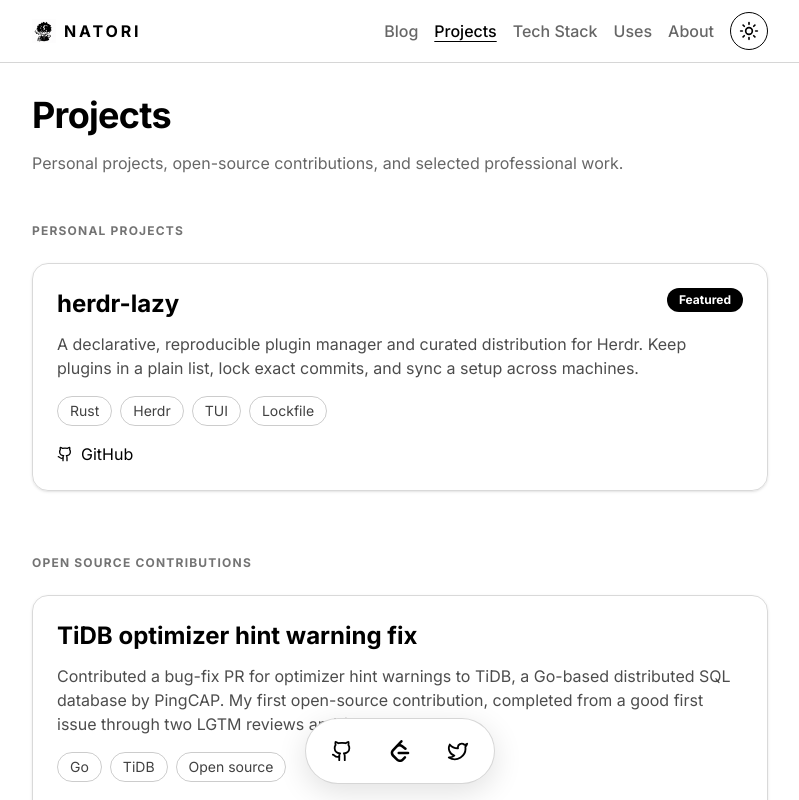
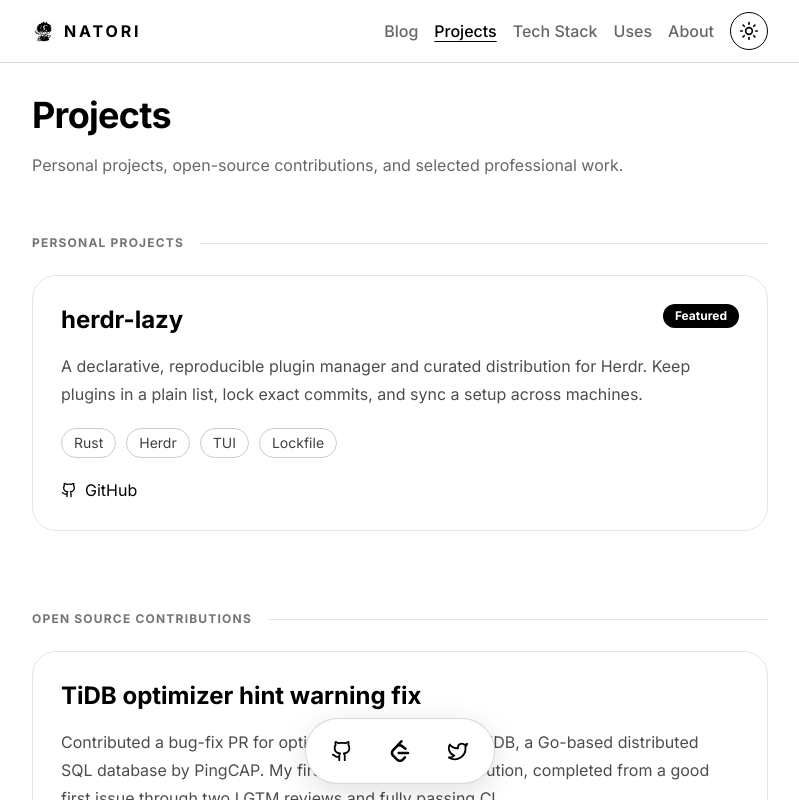
Before and after one commit to natori-hrj/natorium.dev, a SvelteKit app: page /projects in a window 1280 px wide. Shown: the top 800 px of the page, without its empty margins (240-1039 px from the left). Built offline with nearby package versions, Linux system fonts and the light colour scheme.

Commit message:
refactor: refine projects layout

```diff
--- a/src/routes/projects/+page.svelte
+++ b/src/routes/projects/+page.svelte
@@ -94,26 +94,29 @@
 
 <div class="max-w-4xl">
 	<h1 class="mb-4 text-4xl font-bold text-black dark:text-white">Projects</h1>
-	<p class="mb-12 text-black/60 dark:text-white/65">
+	<p class="mb-14 max-w-2xl leading-7 text-black/60 dark:text-white/65">
 		Personal projects, open-source contributions, and selected professional work.
 	</p>
 
-	<div class="space-y-16">
+	<div class="space-y-20">
 		{#each sections as section (section.id)}
 			<section aria-labelledby={section.id}>
-				<h2
-					id={section.id}
-					class="mb-6 text-xs font-bold tracking-widest text-black/55 uppercase dark:text-white/60"
-				>
-					{section.title}
-				</h2>
+				<div class="mb-6 flex items-center gap-4">
+					<h2
+						id={section.id}
+						class="shrink-0 text-xs font-bold tracking-widest text-black/55 uppercase dark:text-white/60"
+					>
+						{section.title}
+					</h2>
+					<span class="h-px flex-1 bg-black/10 dark:bg-white/15" aria-hidden="true"></span>
+				</div>
 
-				<div class="space-y-8">
+				<div class="space-y-5">
 					{#each section.projects as project (project.title)}
 						<article
-							class="rounded-2xl border border-black/15 p-6 shadow-sm transition-all hover:-translate-y-0.5 hover:shadow-lg dark:border-white/20"
+							class="rounded-3xl border border-black/10 p-7 transition duration-300 hover:-translate-y-0.5 hover:border-black/25 dark:border-white/15 dark:hover:border-white/30"
 						>
-							<div class="mb-3 flex items-start justify-between">
+							<div class="mb-4 flex flex-wrap items-start justify-between gap-3">
 								<h3 class="text-2xl font-bold text-black dark:text-white">
 									{project.title}
 								</h3>
@@ -126,11 +129,11 @@
 								{/if}
 							</div>
 
-							<p class="mb-4 text-black/70 dark:text-white/75">
+							<p class="mb-5 max-w-2xl leading-7 text-black/70 dark:text-white/75">
 								{project.description}
 							</p>
 
-							<div class="mb-4 flex flex-wrap gap-2">
+							<div class="mb-5 flex flex-wrap gap-2.5">
 								{#each project.technologies as tech (tech)}
 									<span
 										class="rounded-full border border-black/20 px-3 py-1 text-sm text-black/75 dark:border-white/25 dark:text-white/80"
```
